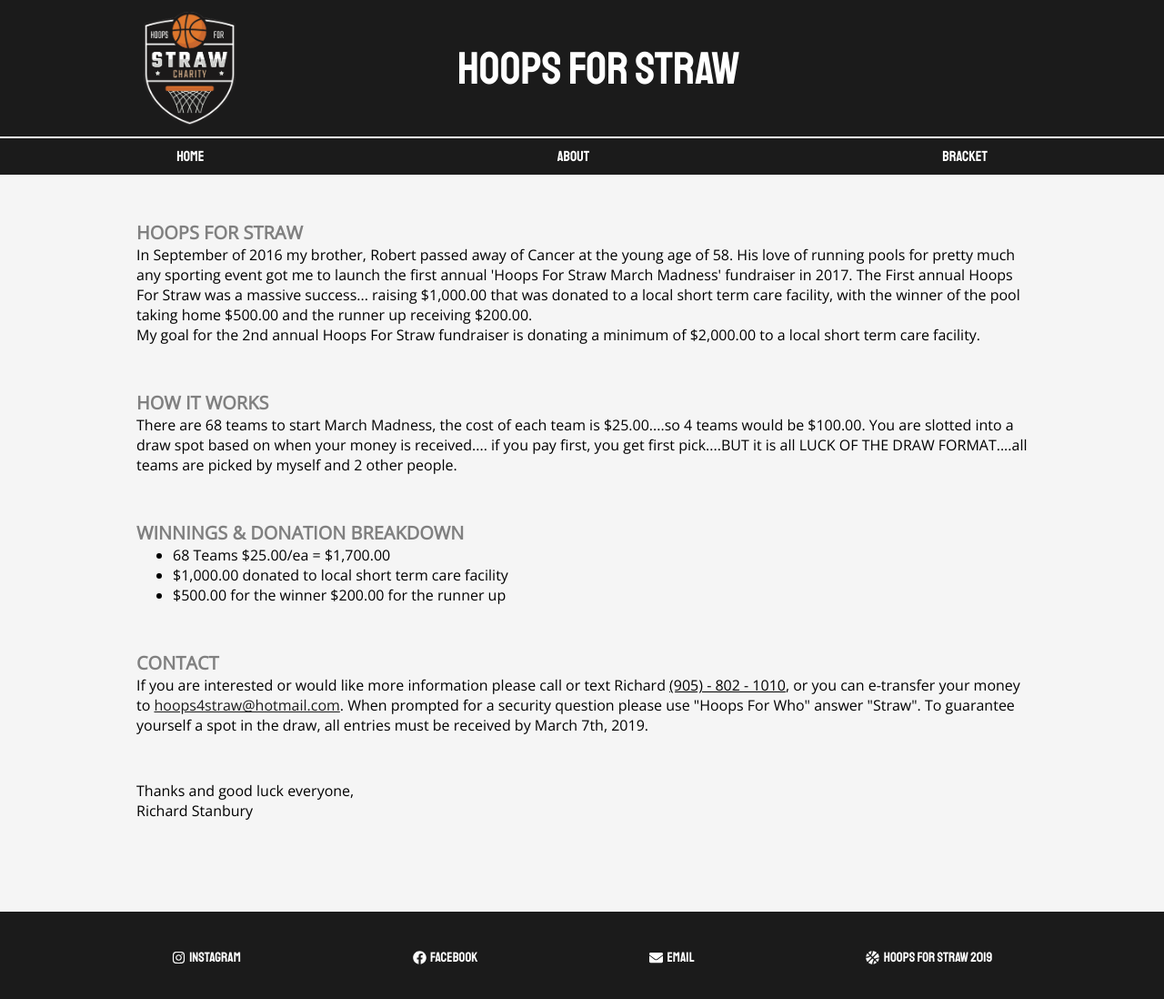
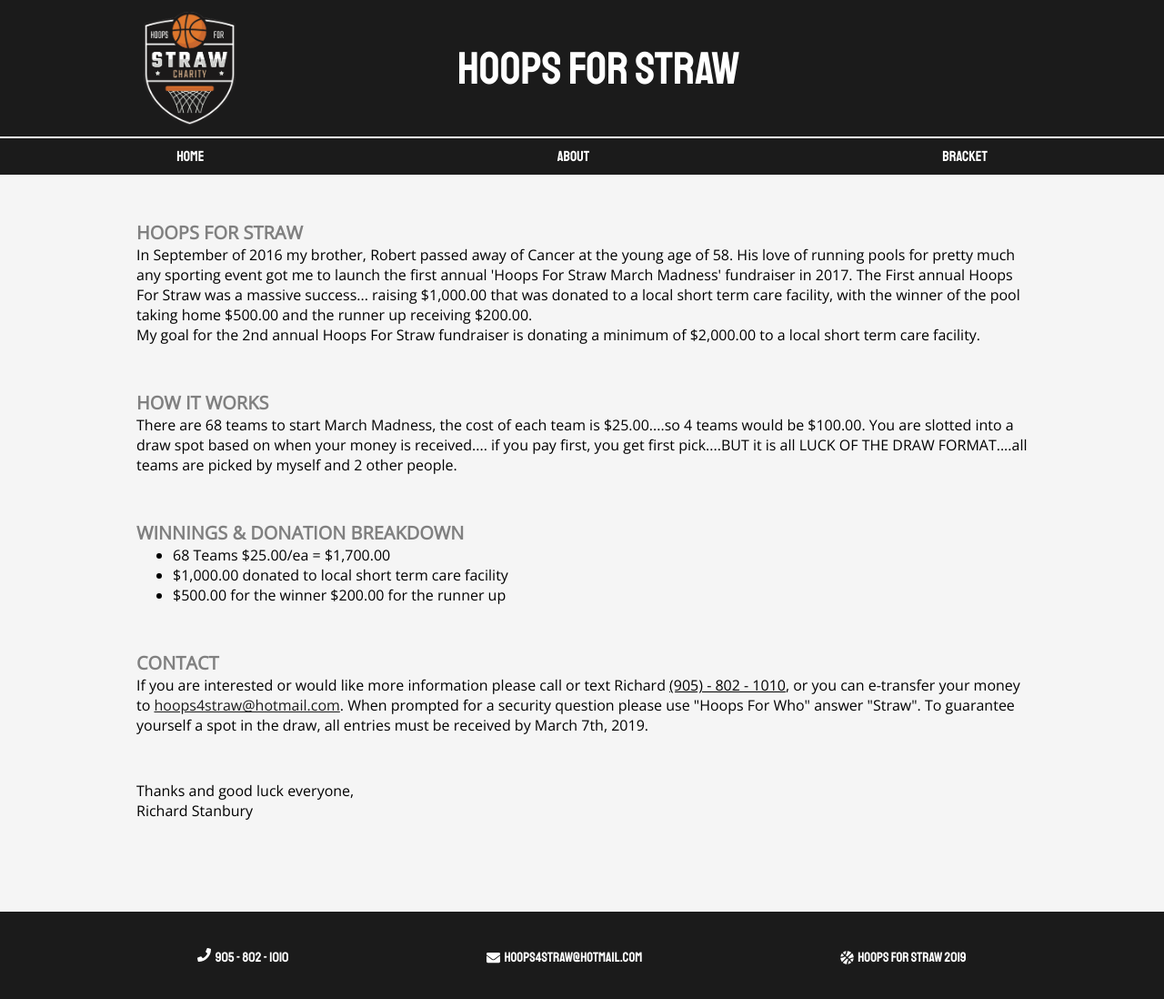
Before and after one commit to alexanderMontague/NCAA-Charity-Bracket-Site, a React app: page / in a window 1280 px wide. Shown: the whole page at 91% size. Built offline with nearby package versions, Linux system fonts and the light colour scheme.

Commit message:
Update footer

```diff
--- a/src/components/Footer/index.js
+++ b/src/components/Footer/index.js
@@ -2,7 +2,7 @@ import React from "react";
 import styles from "./Footer.scss";
 
 import {
-  FaInstagram,
+  FaPhone,
   FaFacebook,
   FaEnvelope,
   FaBasketballBall
@@ -12,23 +12,12 @@ const Footer = props => {
   return (
     <div className={styles.footer}>
       <span>
-        <a
-          className={styles.footerItem}
-          href="https://www.instagram.com/washedawayvintage/"
-          rel="noopener"
-          target="_blank"
-        >
-          <FaInstagram />
-          &nbsp; Instagram
-        </a>
-      </span>
-      <span className={styles.footerItem}>
-        <FaFacebook />
-        &nbsp; Facebook
+        <FaPhone />
+        &nbsp; 905 - 802 - 1010
       </span>
       <span className={styles.footerItem}>
         <FaEnvelope />
-        &nbsp; Email
+        &nbsp; hoops4straw@hotmail.com
       </span>
       <span className={styles.footerItem}>
         <FaBasketballBall />
```
Also changed, not shown: dist/0c01b462a2e748ab7652037bdf21a86f.png (added), dist/index.html, 1 other file.
